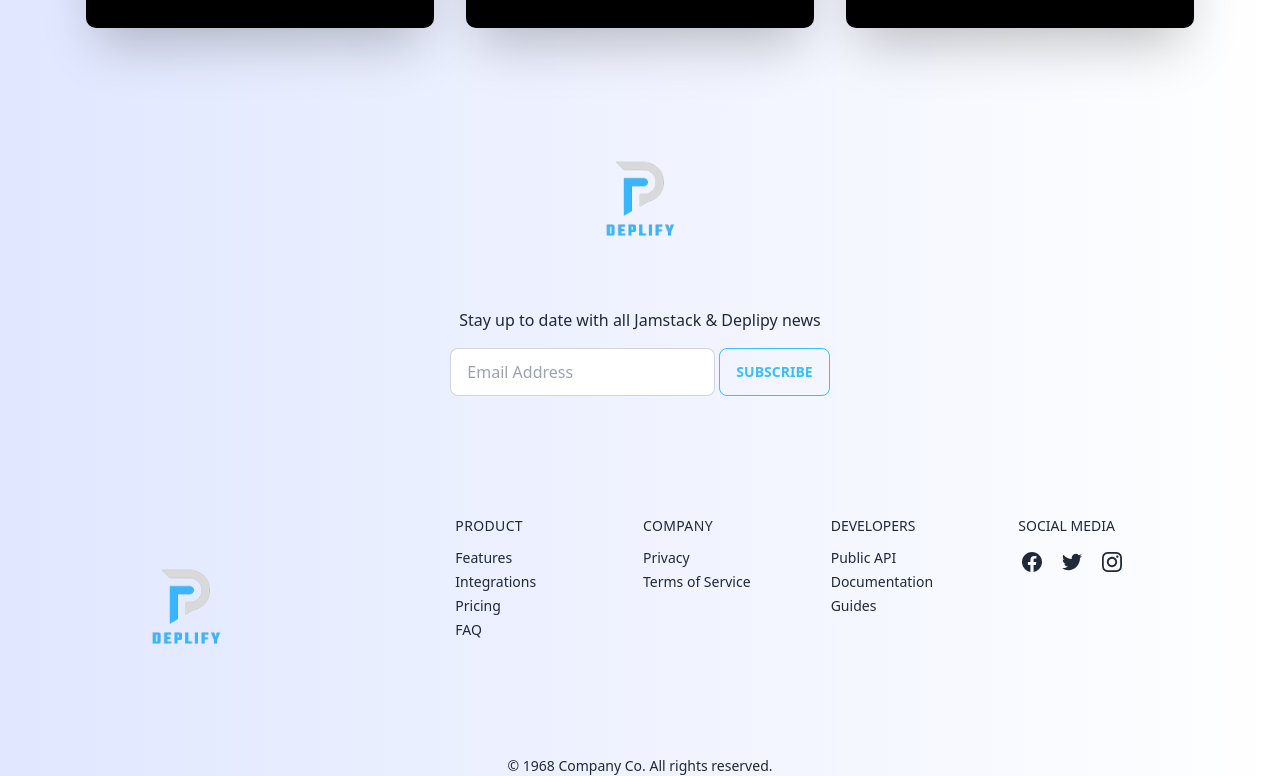
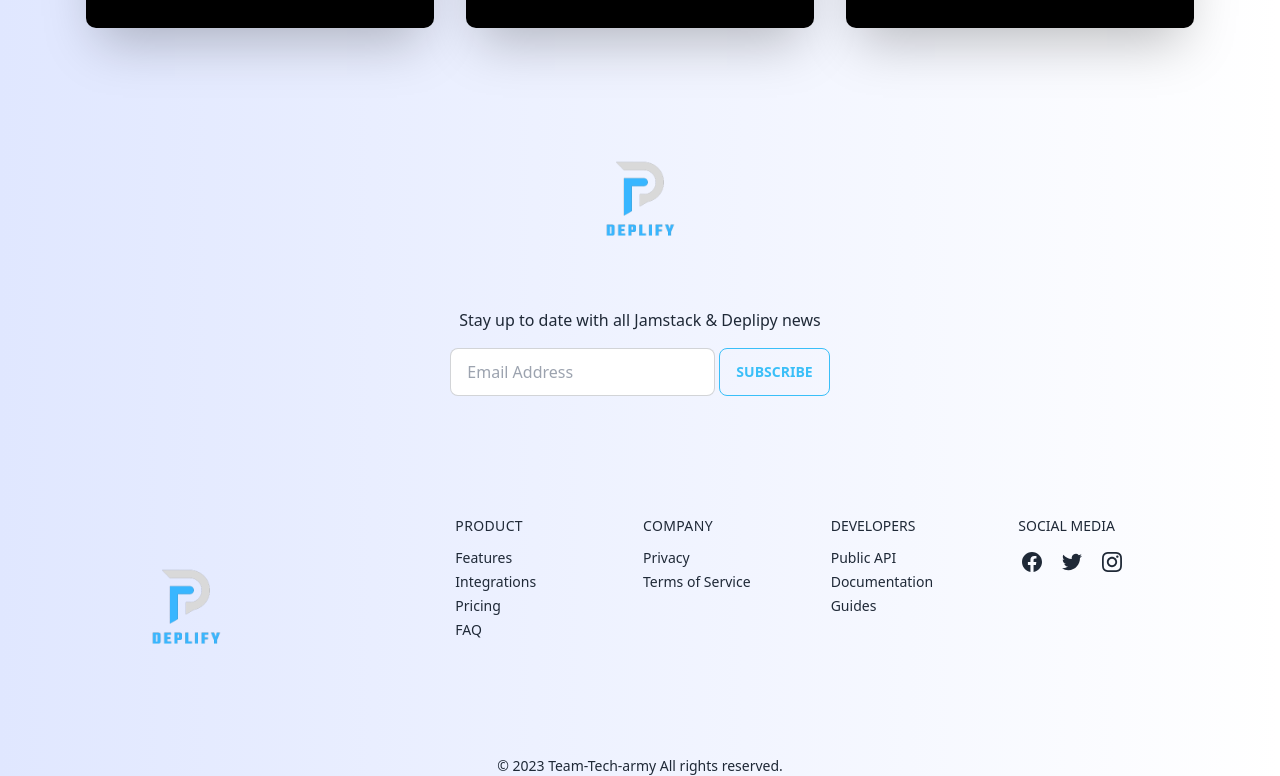
Before and after one commit to hmbadhon2/team-work-deplefy-client, a Next.js app: page / in a window 1280 px wide. Shown: the part 1416-2192 px from the top of the page. Built offline with nearby package versions, Linux system fonts and the light colour scheme.

Commit message:
changes footer section

```diff
--- a/Components/Footer/Footer.js
+++ b/Components/Footer/Footer.js
@@ -76,7 +76,7 @@ const Footer = () => {
 			</div>
 		</div>
 	</div>
-	<div className=" text-sm text-center dark:text-gray-400">© 1968 Company Co. All rights reserved.</div>
+	<div className=" text-sm text-center dark:text-gray-400">© 2023 Team-Tech-army All rights reserved.</div>
 </footer>
     );
 };
```
